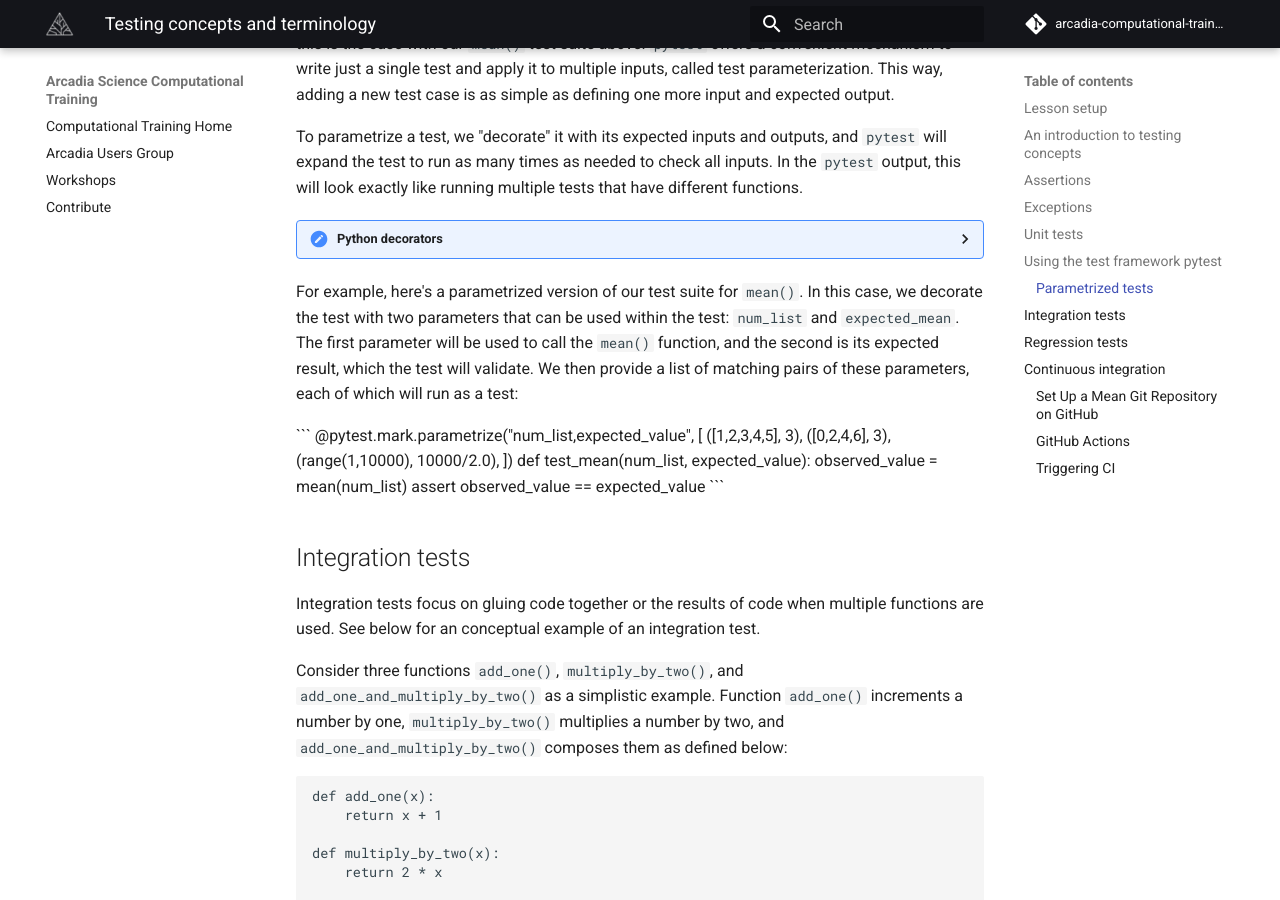
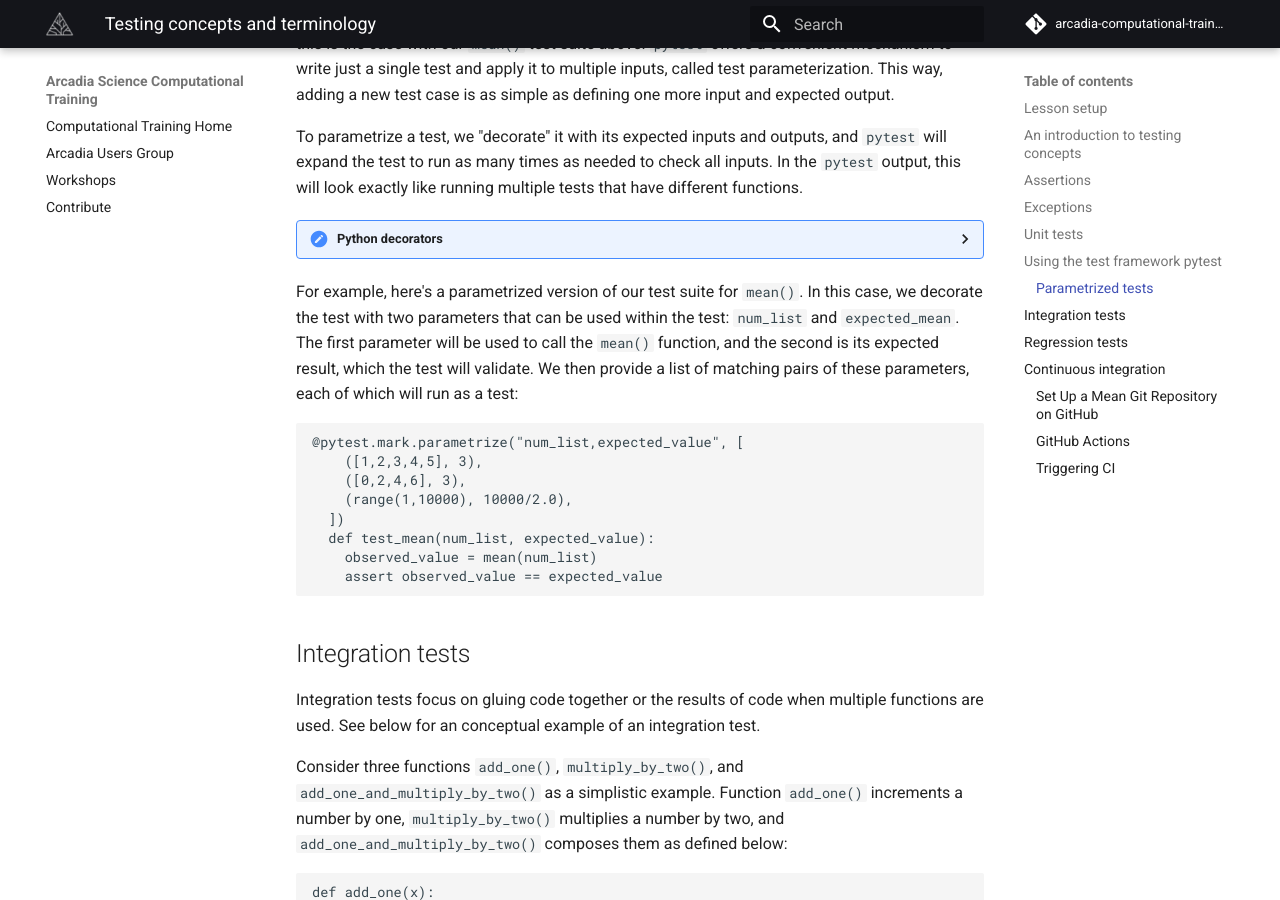
Before and after one commit to Arcadia-Science/arcadia-computational-training, an MkDocs documentation site: the page built from docs/arcadia-users-group/20231104-testing-concepts/lesson.md, in a window 1280 px wide and 900 px high, scrolled down 9194 px. Built offline with MkDocs 1.6.1 and Material for MkDocs 9.7.7, drawn with Linux system fonts in a browser that asks for light colours; comment, search, counter and statistics services are not loaded.

Commit message:
formatting

````diff
--- a/docs/arcadia-users-group/20231104-testing-concepts/lesson.md
+++ b/docs/arcadia-users-group/20231104-testing-concepts/lesson.md
@@ -438,10 +438,11 @@ In the `pytest` output, this will look exactly like running multiple tests that
 "Decorators" are a Python way to enhance or wrap a function with additional behavior.
 They are added just before a function definition, using a name that starts with `@`, and can take arguments separate from the function arguments, for example:
 
-\@log_to_file("output.txt")
+<pre><code>
+@log_to_file("output.txt")
 def mean(num_list):
   ...
-
+</code></pre>
 </details>
 
 For example, here's a parametrized version of our test suite for `mean()`.
@@ -449,7 +450,7 @@ In this case, we decorate the test with two parameters that can be used within t
 The first parameter will be used to call the `mean()` function, and the second is its expected result, which the test will validate.
 We then provide a list of matching pairs of these parameters, each of which will run as a test:
 
-\```
+```
 @pytest.mark.parametrize("num_list,expected_value", [
     ([1,2,3,4,5], 3),
     ([0,2,4,6], 3),
@@ -458,7 +459,7 @@ We then provide a list of matching pairs of these parameters, each of which will
   def test_mean(num_list, expected_value):
     observed_value = mean(num_list)
     assert observed_value == expected_value
-\```
+```
 
 ## Integration tests
 
````
